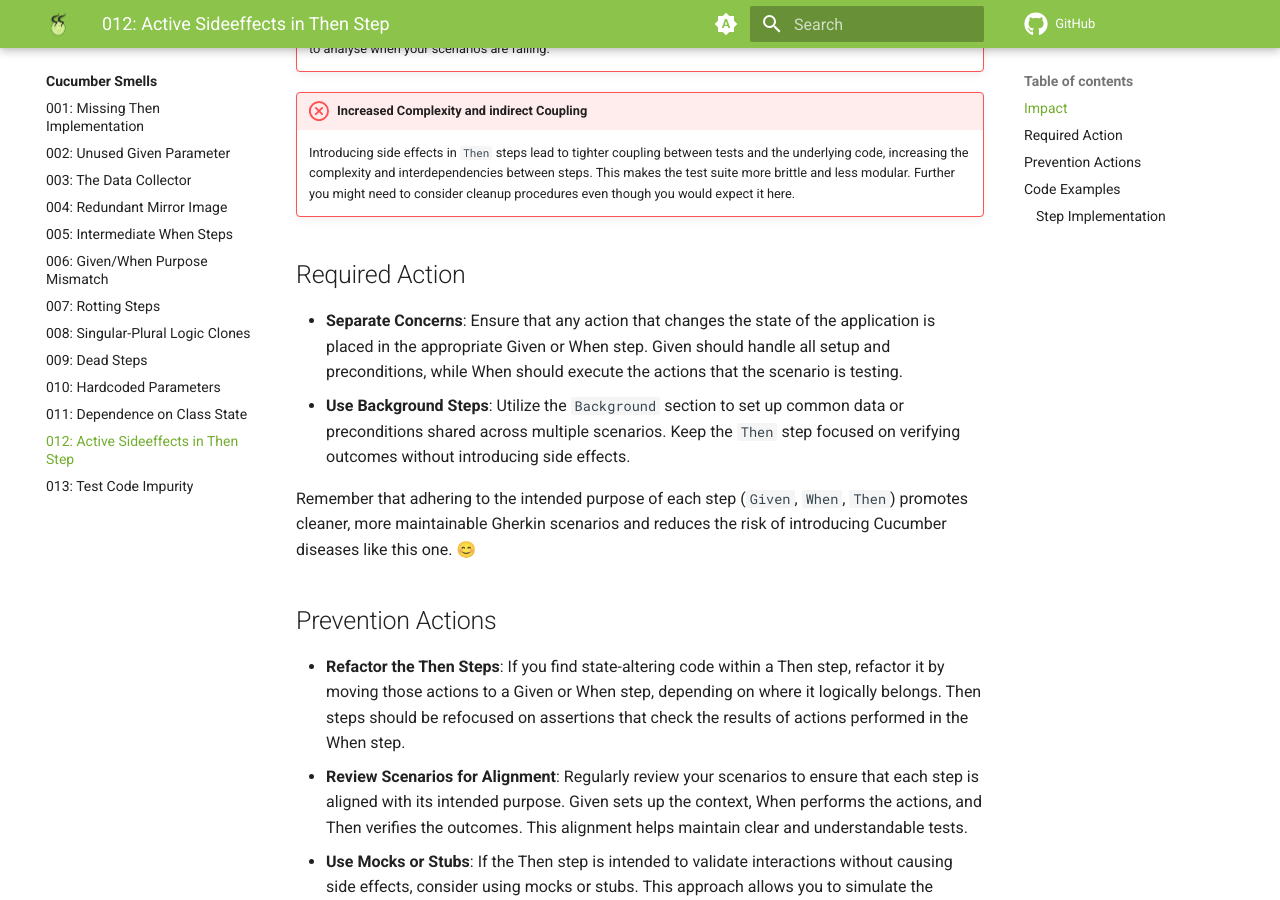
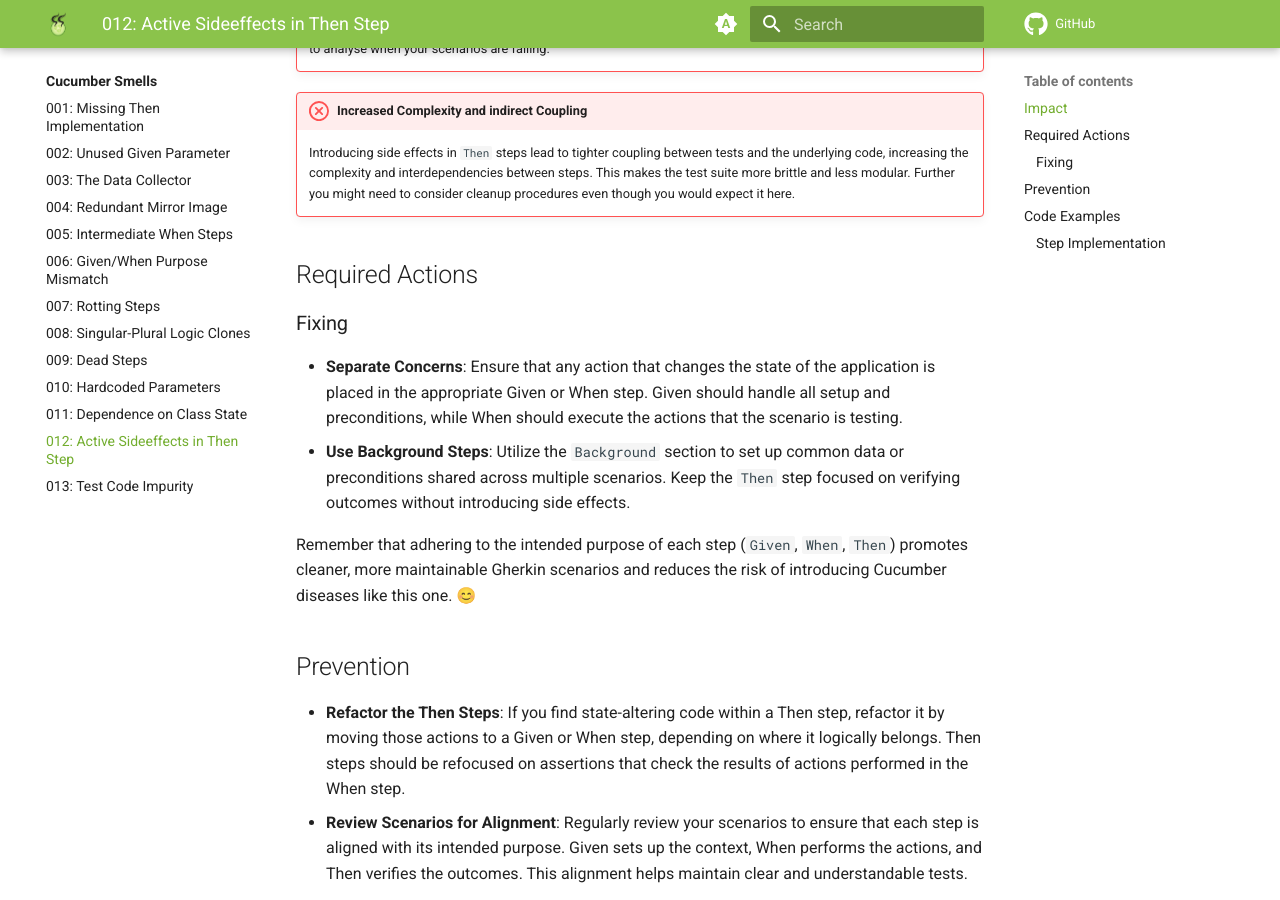
Before and after one commit to Cucumber-Diseases/cucumber-diseases.github.io, an MkDocs documentation site: the page built from docs/smells/012-active-sideeffects-in-then-step.md, in a window 1280 px wide and 900 px high, scrolled down 890 px. Built offline with MkDocs 1.6.1 and Material for MkDocs 9.7.7, drawn with Linux system fonts in a browser that asks for light colours.

Commit message:
splitt actions in fixing and prevention

```diff
--- a/docs/smells/012-active-sideeffects-in-then-step.md
+++ b/docs/smells/012-active-sideeffects-in-then-step.md
@@ -16,14 +16,16 @@ The presence of this smell can lead to several problems and risks:
 !!! failure "Increased Complexity and indirect Coupling"
     Introducing side effects in `Then` steps lead to tighter coupling between tests and the underlying code, increasing the complexity and interdependencies between steps. This makes the test suite more brittle and less modular. Further you might need to consider cleanup procedures even though you would expect it here.
 
-## Required Action
+## Required Actions
+
+### Fixing
 
 * **Separate Concerns**: Ensure that any action that changes the state of the application is placed in the appropriate Given or When step. Given should handle all setup and preconditions, while When should execute the actions that the scenario is testing.
 * **Use Background Steps**: Utilize the `Background` section to set up common data or preconditions shared across multiple scenarios. Keep the `Then` step focused on verifying outcomes without introducing side effects.
 
 Remember that adhering to the intended purpose of each step (`Given`, `When`, `Then`) promotes cleaner, more maintainable Gherkin scenarios and reduces the risk of introducing Cucumber diseases like this one. 😊
 
-## Prevention Actions
+## Prevention
 
 * **Refactor the Then Steps**: If you find state-altering code within a Then step, refactor it by moving those actions to a Given or When step, depending on where it logically belongs. Then steps should be refocused on assertions that check the results of actions performed in the When step.
 * **Review Scenarios for Alignment**: Regularly review your scenarios to ensure that each step is aligned with its intended purpose. Given sets up the context, When performs the actions, and Then verifies the outcomes. This alignment helps maintain clear and understandable tests.
```
